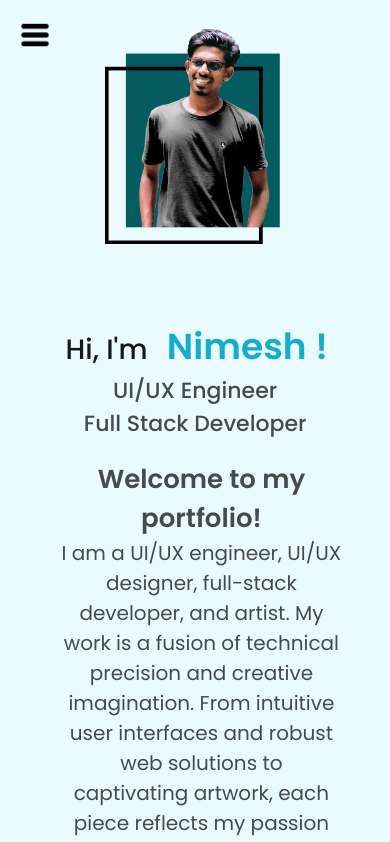
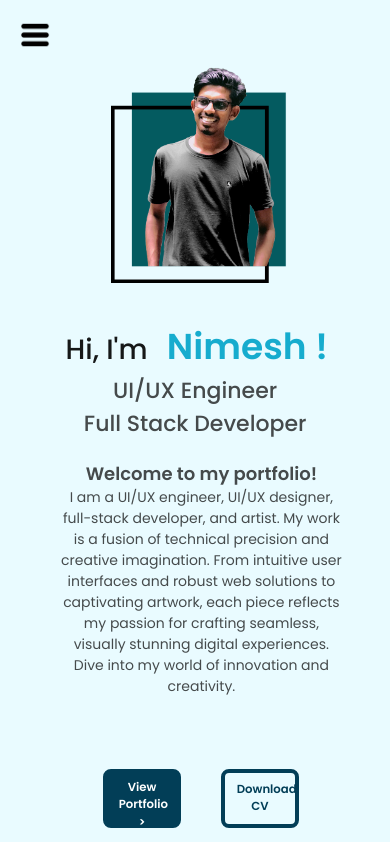
Before and after one commit to NimeshMadhuwantha/My-Portfolio, a React (Vite) app in the folder My-Portfolio/: page / in a window 390 px wide. Shown: the top 842 px of the page. Built offline with nearby package versions, Linux system fonts and the light colour scheme.

Commit message:
update the responsive of home page

```diff
--- a/My-Portfolio/src/pages/Home/Home.css
+++ b/My-Portfolio/src/pages/Home/Home.css
@@ -641,19 +641,18 @@
     margin-top: 10px;
   }
   .HomeTopDescription h2{
-    font-size: 18px;
-
+    font-size: 16px;
   }
   .HomeWelcomeText{
     font-size: 22px;
   }
   .HomeMyPhoto img{
     width: 45%;
-    margin-top: -450px;
+    margin-top: -400px;
   }
   .Home_Buttons{
     margin-left: 90px;
-    margin-top: 115px;
+    margin-top: 65px;
   }
   .Home_BottomText{
     margin-left: 90px;
@@ -731,7 +730,7 @@
   }
 
   .HomeMyPhoto {
-    margin-top: -880px;
+    margin-top: -830px;
     display: flex;
     justify-content: center;
     width: 100%;
@@ -746,7 +745,7 @@
 
   .HomeTopText {
     width: 80%;
-    margin-top: 360px;
+    margin-top: 420px;
   }
 
   .HomeTopText h1 {
@@ -774,14 +773,13 @@
 
   .HomeTopDescription {
     width: 90%;
-    margin-top: 20px;
+    margin-top: 30px;
     margin-left: -3%;
   }
 
   .HomeTopDescription h2 {
-    font-size: 20px;
+    font-size: 16px;
   }
-
   .HomeWelcomeText {
     font-size: 26px;
   }
@@ -790,7 +788,7 @@
     display: flex;
     justify-content: center;
     gap: 40px;
-    margin-top: 420px;
+    margin-top: 365px;
     width: 100%;
     margin-right: 12%;
   }
@@ -852,7 +850,8 @@
 }
 @media (max-width: 680px) {
   .HomeMyPhoto {
-    margin-top: -880px;
+    margin-top: -800px;
+    margin-left: 2%;
   }
   .HomeTopText {
     margin-top: 360px;
@@ -870,7 +869,7 @@
     margin-top: 20px;
   }
   .Home_Buttons {
-    margin-top: 490px;
+    margin-top: 420px;
   }
   .Home_BottomText {
     margin-top: 20px;
@@ -899,11 +898,11 @@
 }
 @media (max-width: 570px) {
   .HomeMyPhoto {
-    margin-top: -850px;
+    margin-top: -730px;
     margin-left: -2%;
   }
   .HomeTopText {
-    margin-top: 240px;
+    margin-top: 290px;
     margin-right: 7%;
   }
   .NimeshTopText {
@@ -921,7 +920,73 @@
     margin-top: 20px;
   }
   .Home_Buttons {
-    margin-top: 530px;
+    margin-top: 450px;
+    margin-right: 20%;
+  }
+  .Home_BottomText {
+    margin-top: 20px;
+    margin-right: 20%;
+  }
+  .Home_Buttom_Cards {
+    margin-top: 20px;
+    margin-right: 20%;
+  }
+  .Home_Buttom_Card1,
+  .Home_Buttom_Card2,
+  .Home_Buttom_Card3 {
+    height: 100px;
+    width: 25%;
+  }
+  .Home_Card1_Icons,
+  .Home_Card2_Icons,
+  .Home_Card3_Icons {
+    margin-top: 20px;
+    gap: 10px;
+  }
+  .Home_Card1_Icons img,
+  .Home_Card2_Icons img,
+  .Home_Card3_Icons img {
+    height: 20px;
+  }
+  .Home_Buttom_Card1 h1,
+  .Home_Buttom_Card2 h1,
+  .Home_Buttom_Card3 h1 {
+    margin-top: 18px;
+    font-size: 9px;
+
+  }
+}
+@media (max-width: 464px) {
+  .HomeMyPhoto {
+    margin-top: -650px;
+    margin-left: -2%;
+  }
+  .HomeTopText {
+    margin-top: 240px;
+    margin-right: 7%;
+  }
+  .HomeWelcomeText{
+    font-size: 18px;
+  }
+  .HomeTopDescription h2{
+    font-size: 14px;
+  }
+  .NimeshTopText {
+    font-size: 36px;
+    margin-top: 5px;
+    margin-right: 7%;
+  }
+  .Responsive-mobile-Text h2{
+    font-size: 22px;
+    font-weight: 500;
+    opacity: 70%;
+    margin-right: 7%;
+  }
+  .HomeTopDescription {
+    margin-top: 20px;
+  }
+  .Home_Buttons {
+    margin-top: 430px;
     margin-right: 20%;
   }
   .Home_BottomText {
@@ -959,8 +1024,8 @@
 }
 @media (max-width: 420px) {
   .HomeMyPhoto {
-    margin-top: -980px;
-    margin-left: -2%;
+    margin-top: -650px;
+    margin-left: 1%;
   }
   .HomeTopText {
     margin-top: 200px;
@@ -981,7 +1046,7 @@
     margin-top: 20px;
   }
   .Home_Buttons {
-    margin-top: 750px;
+    margin-top: 450px;
     margin-right: 20%;
   }
   .Home_BottomText {
@@ -1017,17 +1082,20 @@
 
   }
 }
-@media (max-width: 320px) {
+@media (max-width: 350px) {
   .HomeMyPhoto {
-    margin-top: -650px;
-    margin-left: -1%;
+    margin-top: -550px;
+    margin-left: 4%;
   }
   .HomeTopText {
     margin-top: 200px;
     margin-right: 9%;
   }
+  .HomeTopText h1{
+    font-size: 24px;
+  }
   .NimeshTopText {
-    font-size: 30px;
+    font-size: 26px;
     margin-top: 5px;
     margin-right: 7%;
   }
@@ -1041,10 +1109,13 @@
     margin-top: 20px;
   }
   .HomeTopDescription h2{
-    font-size: 14px;
+    font-size: 12px;
+  }
+  .Responsive-mobile-Text h2{
+    font-size: 16px;
   }
   .Home_Buttons {
-    margin-top: 500px;
+    margin-top: 350px;
     margin-right: 22%;
   }
   .Home_BottomText {
@@ -1080,3 +1151,67 @@
 
   }
 }
+
+@media (max-width: 320px) {
+  .HomeMyPhoto {
+    margin-top: -650px;
+    margin-left: 5%;
+  }
+  .HomeTopText {
+    margin-top: 160px;
+    margin-right: 9%;
+  }
+  .NimeshTopText {
+    font-size: 30px;
+    margin-top: 5px;
+    margin-right: 7%;
+  }
+  .Responsive-mobile-Text h2{
+    font-size: 18px;
+    font-weight: 500;
+    opacity: 70%;
+    margin-right: 7%;
+  }
+  .HomeTopDescription {
+    margin-top: 20px;
+  }
+  .HomeTopDescription h2{
+    font-size: 14px;
+  }
+  .Home_Buttons {
+    margin-top: 470px;
+    margin-right: 22%;
+  }
+  .Home_BottomText {
+    margin-top: 20px;
+    margin-right: 22%;
+  }
+  .Home_Buttom_Cards {
+    margin-top: 20px;
+    margin-right: 22%;
+  }
+  .Home_Buttom_Card1,
+  .Home_Buttom_Card2,
+  .Home_Buttom_Card3 {
+    height: 60px;
+    width: 25%;
+  }
+  .Home_Card1_Icons,
+  .Home_Card2_Icons,
+  .Home_Card3_Icons {
+    margin-top: 10px;
+    gap: 5px;
+  }
+  .Home_Card1_Icons img,
+  .Home_Card2_Icons img,
+  .Home_Card3_Icons img {
+    height: 15px;
+  }
+  .Home_Buttom_Card1 h1,
+  .Home_Buttom_Card2 h1,
+  .Home_Buttom_Card3 h1 {
+    margin-top: 8px;
+    font-size: 7px;
+
+  }
+}
```
